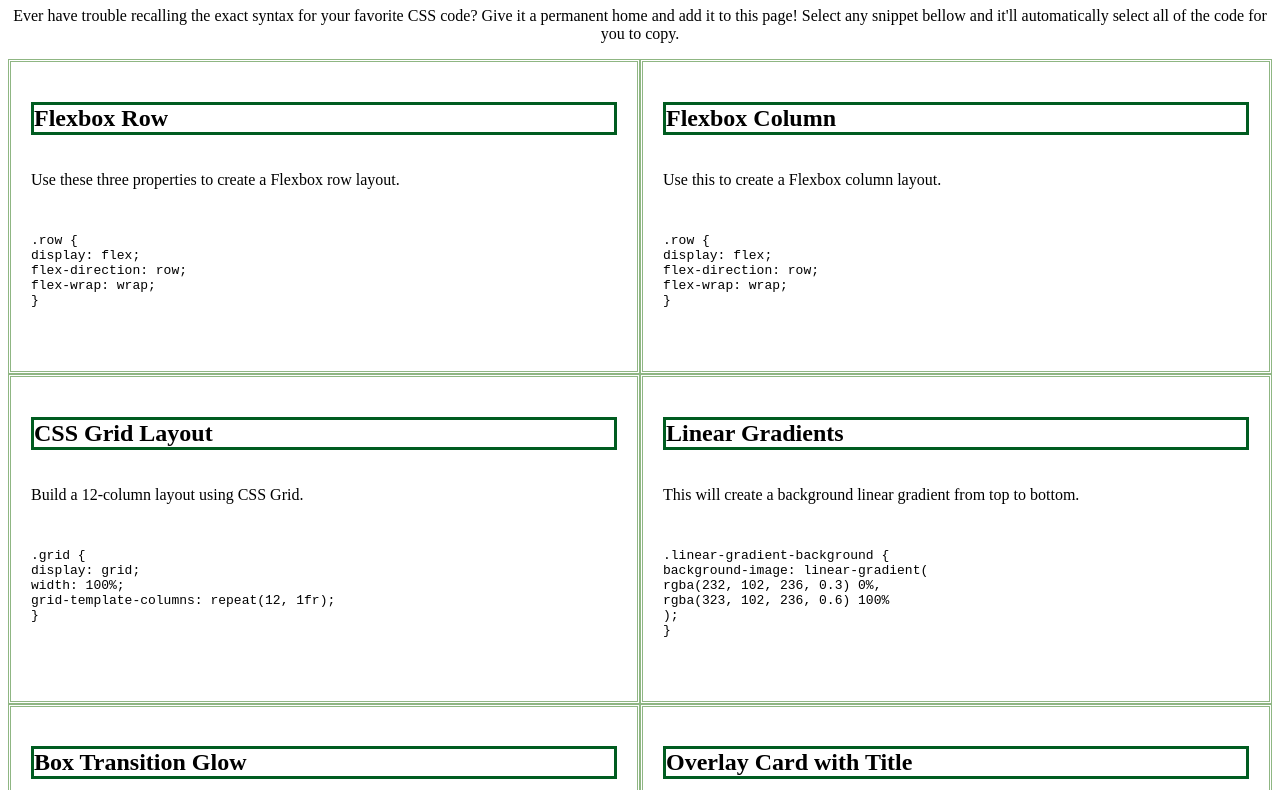
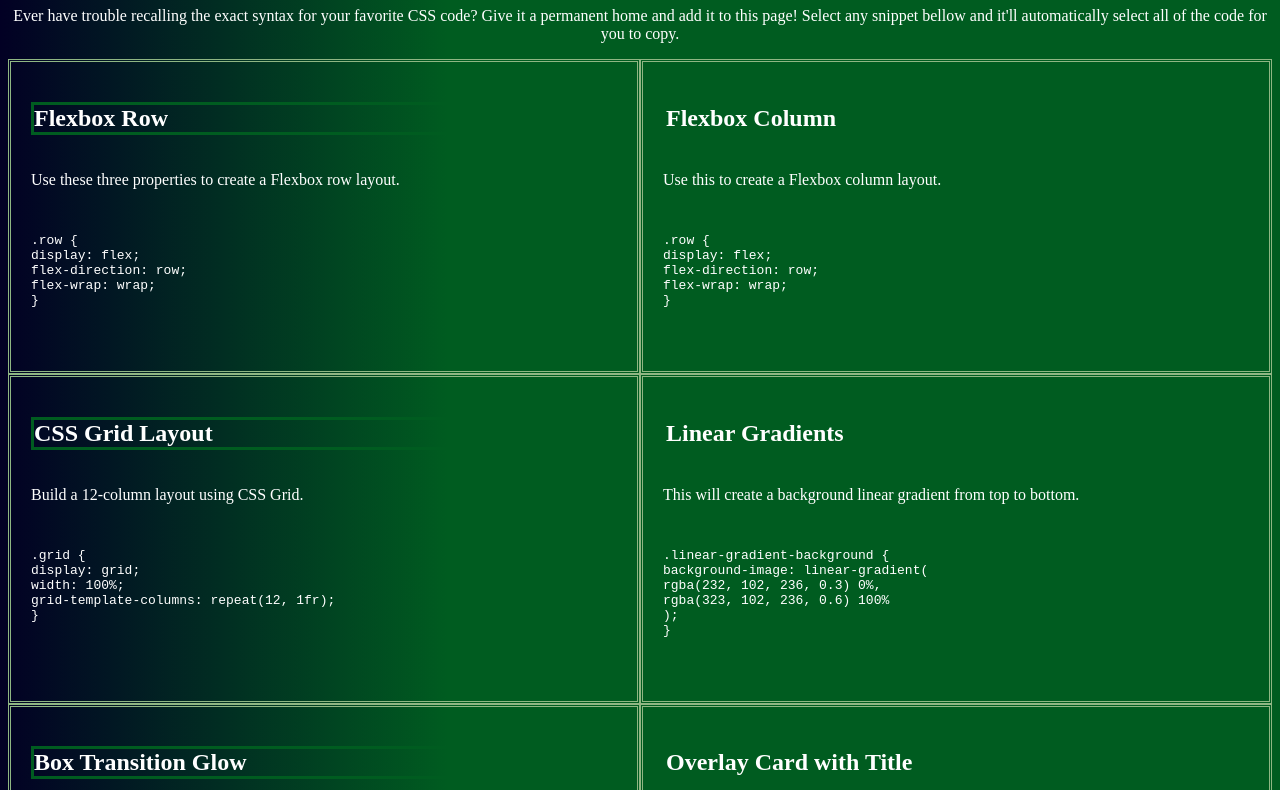
Before and after one commit to jeffz98/my-special-mini-project, a plain HTML site: page index.html in a window 1280 px wide. Shown: the part 73-863 px from the top of the page. Drawn offline with Linux system fonts and the light colour scheme.

Commit message:
incorporate background color using css linear-gradient function

```diff
--- a/assets/style.css
+++ b/assets/style.css
@@ -1,12 +1,15 @@
 :root {
     --light-green: rgb(143, 182, 131);
     --dark-green: rgb(0, 92, 32);
+    --gradient-green: linear-gradient(90deg, rgba(2,0,36,1) 0%, rgba(0,92,32,1) 35%);
 }
 
 /* Centers the whole page and adapts width setting to contain padding and border */
 body {
     text-align: center;
     box-sizing: border-box;
+    background: var(--gradient-green);
+    color: white;
 }
 
 /* Aligns cards horizontally and ensures they properly wrap in response to viewport size */
```
